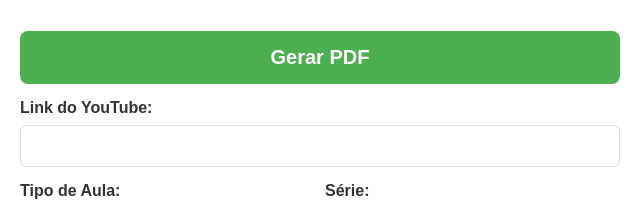
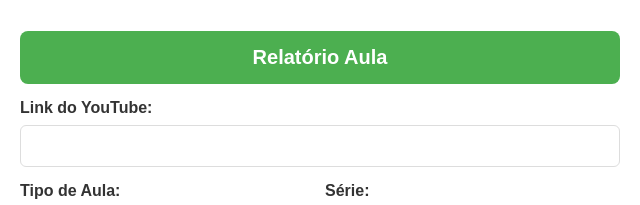
Before and after one commit to novomsn77/relatorio_aula, a plain HTML site: page index.html in a window 1280 px wide. Shown: the top 205 px of the page, 320-960 px from the left. Drawn offline with nearby package versions, Linux system fonts and the light colour scheme.

Commit message:
Add files via upload

```diff
--- a/index.html
+++ b/index.html
@@ -88,7 +88,7 @@
 <body>
 
 <div class="container">
-    <h1>Gerar PDF</h1>
+    <h1>Relatório Aula</h1>
     <form id="pdfForm">
         <label for="youtubeLink">Link do YouTube:</label>
         <input type="url" id="youtubeLink" required>
@@ -217,6 +217,7 @@
             <option value="Bruno">Bruno</option>
             <option value="Daniel">Daniel</option>
             <option value="Daniel Fonseca">Daniel Fonseca</option>
+            <option value="Ecilmar">Ecilmar</option>
             <option value="Fernando">Fernando</option>
             <option value="Flavilton">Flavilton</option>
             <option value="Gilberto">Gilberto</option>
```
